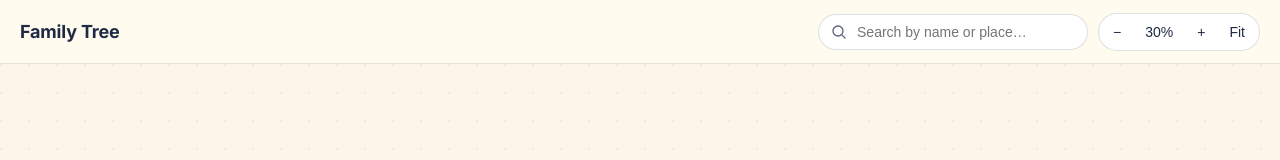
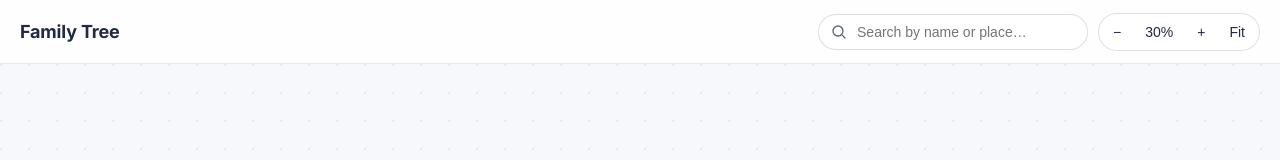
Before and after one commit to santhoshwiki/pfamily-tree, a plain HTML site: page index.html in a window 1280 px wide. Shown: the top 160 px of the page. Drawn offline with Linux system fonts and the light colour scheme.

Commit message:
Fixing the background color

```diff
--- a/styles.css
+++ b/styles.css
@@ -1,11 +1,11 @@
 :root {
-  --bg: #fbf6e7;
-  --bg-grid: rgba(31, 42, 68, 0.06);
+  --bg: #f6f8fb;
+  --bg-grid: rgba(31, 42, 68, 0.07);
   --line: #1f2a44;
   --text: #1f2a44;
   --muted: #5a6479;
-  --shadow: 0 2px 6px rgba(31, 42, 68, 0.08);
-  --shadow-hover: 0 6px 18px rgba(31, 42, 68, 0.18);
+  --shadow: 0 2px 6px rgba(31, 42, 68, 0.10);
+  --shadow-hover: 0 8px 22px rgba(31, 42, 68, 0.20);
 
   /* Card palette inspired by design.png — soft pastels per generation */
   --gen-0: #bfe2ff;
@@ -49,7 +49,7 @@ body {
   justify-content: space-between;
   gap: 16px;
   padding: 0 20px;
-  background: rgba(255, 252, 240, 0.85);
+  background: rgba(255, 255, 255, 0.85);
   backdrop-filter: saturate(140%) blur(10px);
   -webkit-backdrop-filter: saturate(140%) blur(10px);
   border-bottom: 1px solid rgba(31, 42, 68, 0.1);
```
